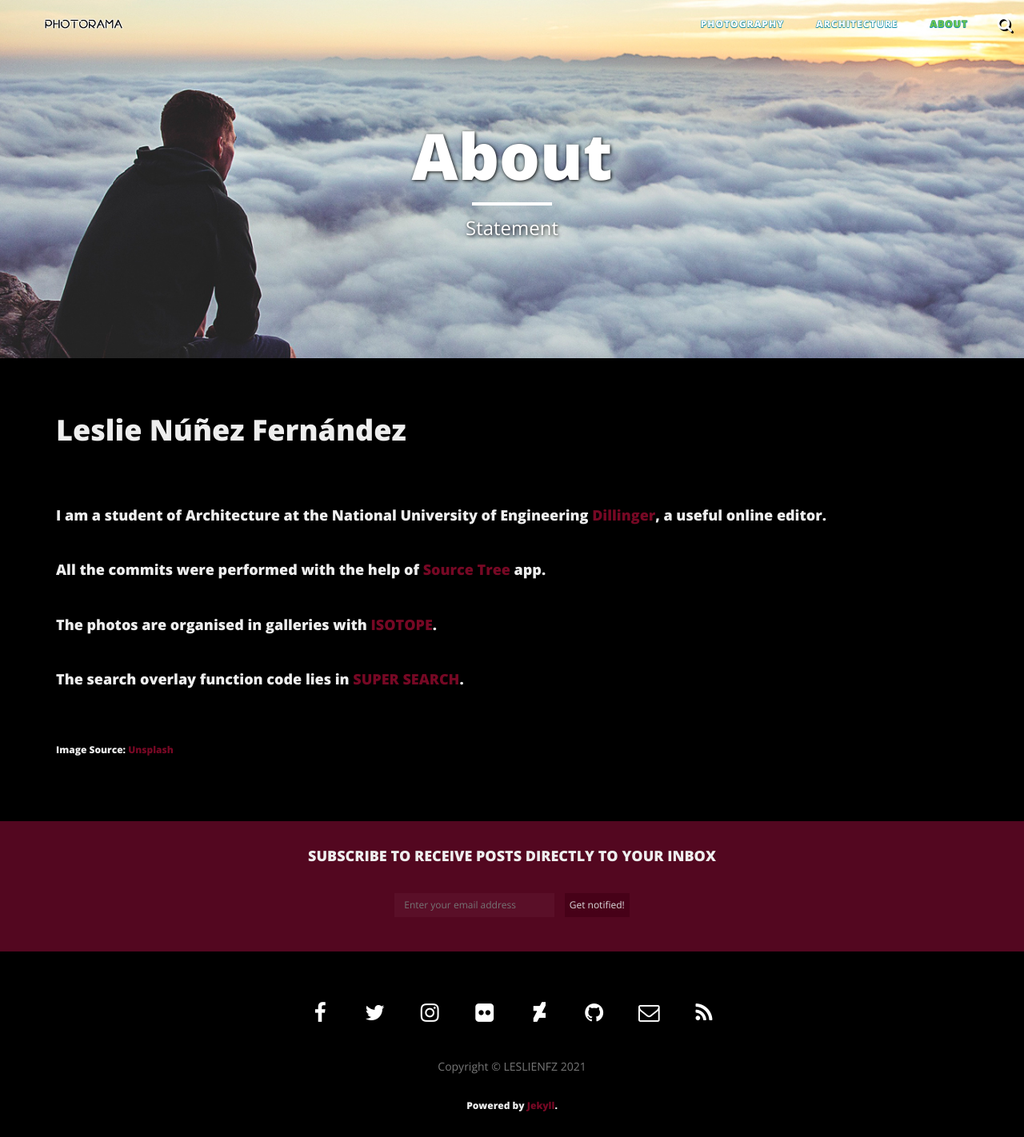
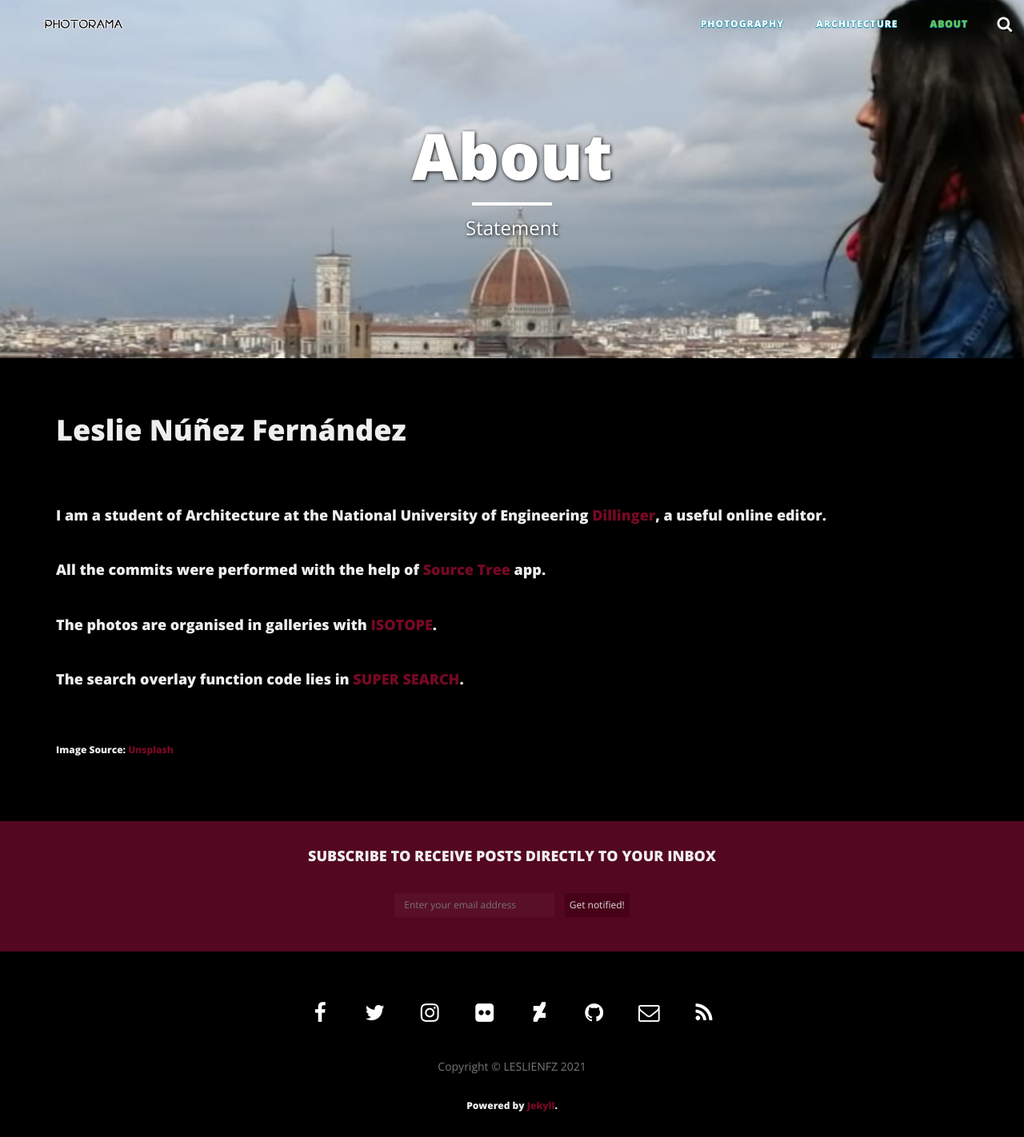
Before and after one commit to leslienfz/leslienfz.github.io, a Jekyll site: the page built from about/index.html, in a window 1280 px wide. Shown: the whole page at 80% size. Built offline with Jekyll 4.4.1, drawn with Linux system fonts in a browser that asks for light colours; nearby versions of some CDN libraries.

Commit message:
Update index.html

```diff
--- a/about/index.html
+++ b/about/index.html
@@ -3,7 +3,7 @@ layout: page
 title: "About"
 description: "Statement"
 active: about
-header-img: "img/about-bg.jpg"
+header-img: "img/portadaabout.jpg"
 ---
 
 <h1>Leslie Núñez Fernández</h1>
```
